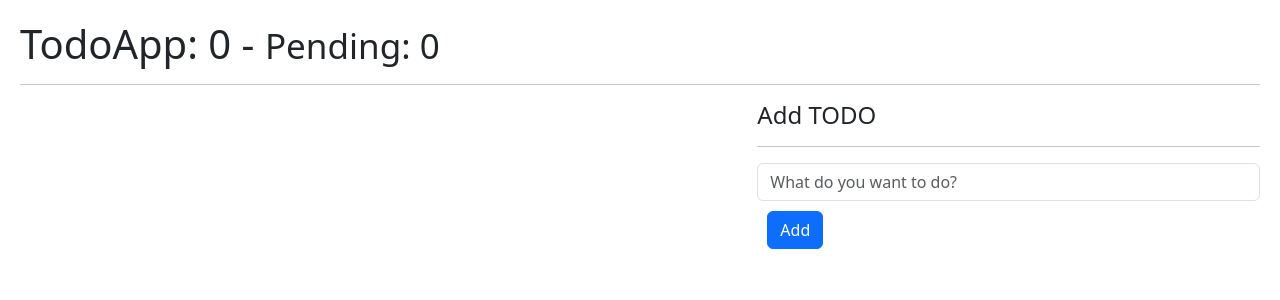
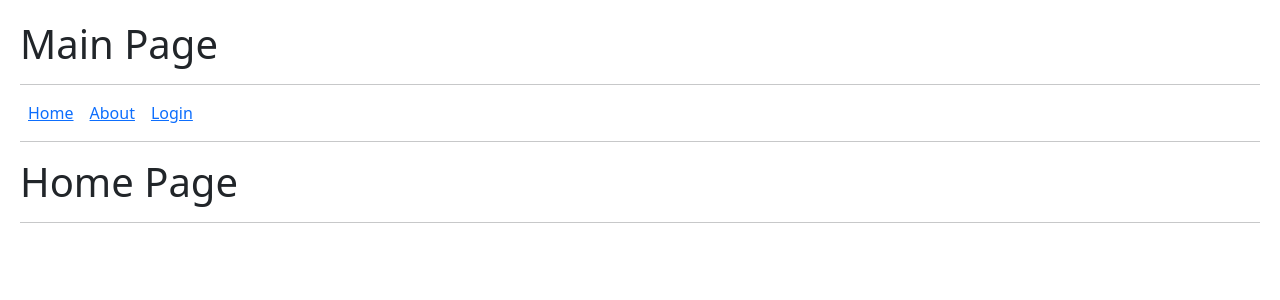
Before and after one commit to Alejandrolga02/Hook-App, a React (Vite) app: page / in a window 1280 px wide. Shown: the top 300 px of the page. Built offline with nearby package versions, Linux system fonts and the light colour scheme.

Commit message:
Introduction to useContext and routes

```diff
--- /dev/null
+++ b/src/09-useContext/AboutPage.jsx
@@ -0,0 +1,8 @@
+export const AboutPage = () => {
+	return (
+		<>
+			<h1>About Page</h1>
+			<hr />
+		</>
+	);
+};
--- /dev/null
+++ b/src/09-useContext/HomePage.jsx
@@ -0,0 +1,8 @@
+export const HomePage = () => {
+	return (
+		<>
+			<h1>Home Page</h1>
+			<hr />
+		</>
+	);
+};
--- /dev/null
+++ b/src/09-useContext/LoginPage.jsx
@@ -0,0 +1,8 @@
+export const LoginPage = () => {
+	return (
+		<>
+			<h1>Login Page</h1>
+			<hr />
+		</>
+	);
+};
--- /dev/null
+++ b/src/09-useContext/MainApp.jsx
@@ -0,0 +1,23 @@
+import { Navigate, Route, Routes } from "react-router-dom"
+import { HomePage, LoginPage, AboutPage, Navbar } from "./"
+
+export const MainApp = () => {
+  return (
+	<>
+		<h1>Main Page</h1>
+		<hr />
+
+		<Navbar />
+		<hr />
+
+		<Routes>
+			<Route path="/" element={<HomePage />} />
+			<Route path="about" element={<AboutPage />} />
+			<Route path="login" element={<LoginPage />} />
+
+			{/* <Route path="/*" element={<LoginPage />} /> */}
+			<Route path="/*" element={<Navigate to="/about" />} />
+		</Routes>
+	</>
+  )
+}
--- /dev/null
+++ b/src/09-useContext/Navbar.jsx
@@ -0,0 +1,17 @@
+import { Link } from "react-router-dom";
+
+export const Navbar = () => {
+	return (
+		<>
+			<Link to="/" className="mx-2">
+				Home
+			</Link>
+			<Link to="/about" className="mx-2">
+				About
+			</Link>
+			<Link to="/login" className="mx-2">
+				Login
+			</Link>
+		</>
+	);
+};
--- /dev/null
+++ b/src/09-useContext/index.js
@@ -0,0 +1,5 @@
+export * from './AboutPage.jsx'
+export * from './HomePage.jsx'
+export * from './LoginPage.jsx'
+export * from './MainApp.jsx'
+export * from './Navbar.jsx'
--- a/src/main.jsx
+++ b/src/main.jsx
@@ -1,10 +1,13 @@
 import React from "react";
 import ReactDOM from "react-dom/client";
 
+import { BrowserRouter } from "react-router-dom";
+
+// import "./08-useReducer/intro-reducer";
 import "./index.css";
-import { TodoApp } from "./08-useReducer/TodoApp";
-// import "./08-useReducer/intro-reducer";
 
+import { MainApp } from "./09-useContext/MainApp";
+// import { TodoApp } from "./08-useReducer/TodoApp";
 // import { Father } from "./07-task-memo/Father";
 // import { CallbackHook } from "./06-memos/CallbackHook";
 // import { MemoHook } from "./06-memos/MemoHook";
@@ -19,7 +22,9 @@ import { TodoApp } from "./08-useReducer/TodoApp";
 // import { HooksApp } from "./HooksApp.jsx";
 
 ReactDOM.createRoot(document.getElementById("root")).render(
-	<React.StrictMode>
-		<TodoApp />
-	</React.StrictMode>
+	<BrowserRouter>
+		<React.StrictMode>
+			<MainApp />
+		</React.StrictMode>
+	</BrowserRouter>
 );
```
